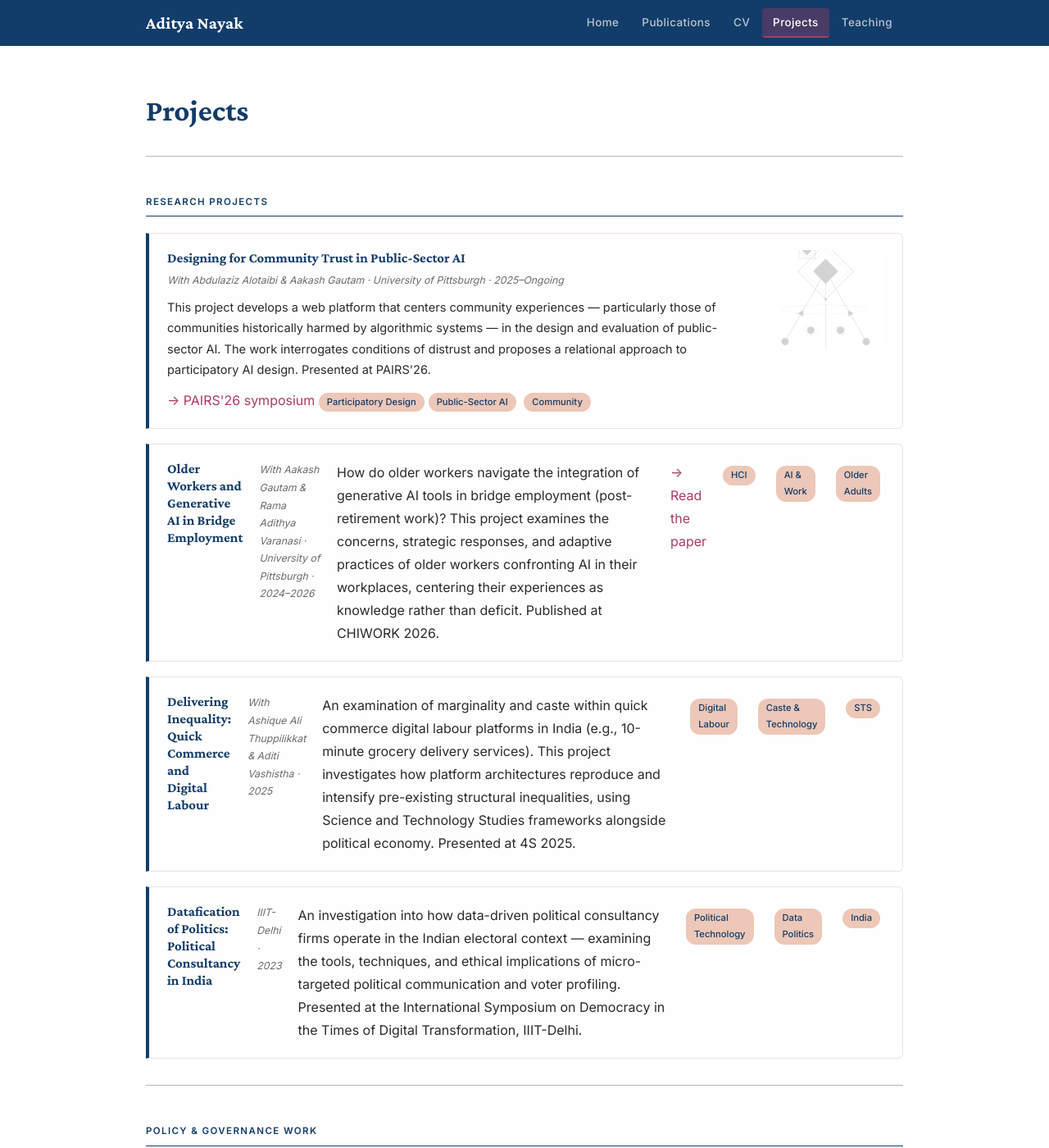
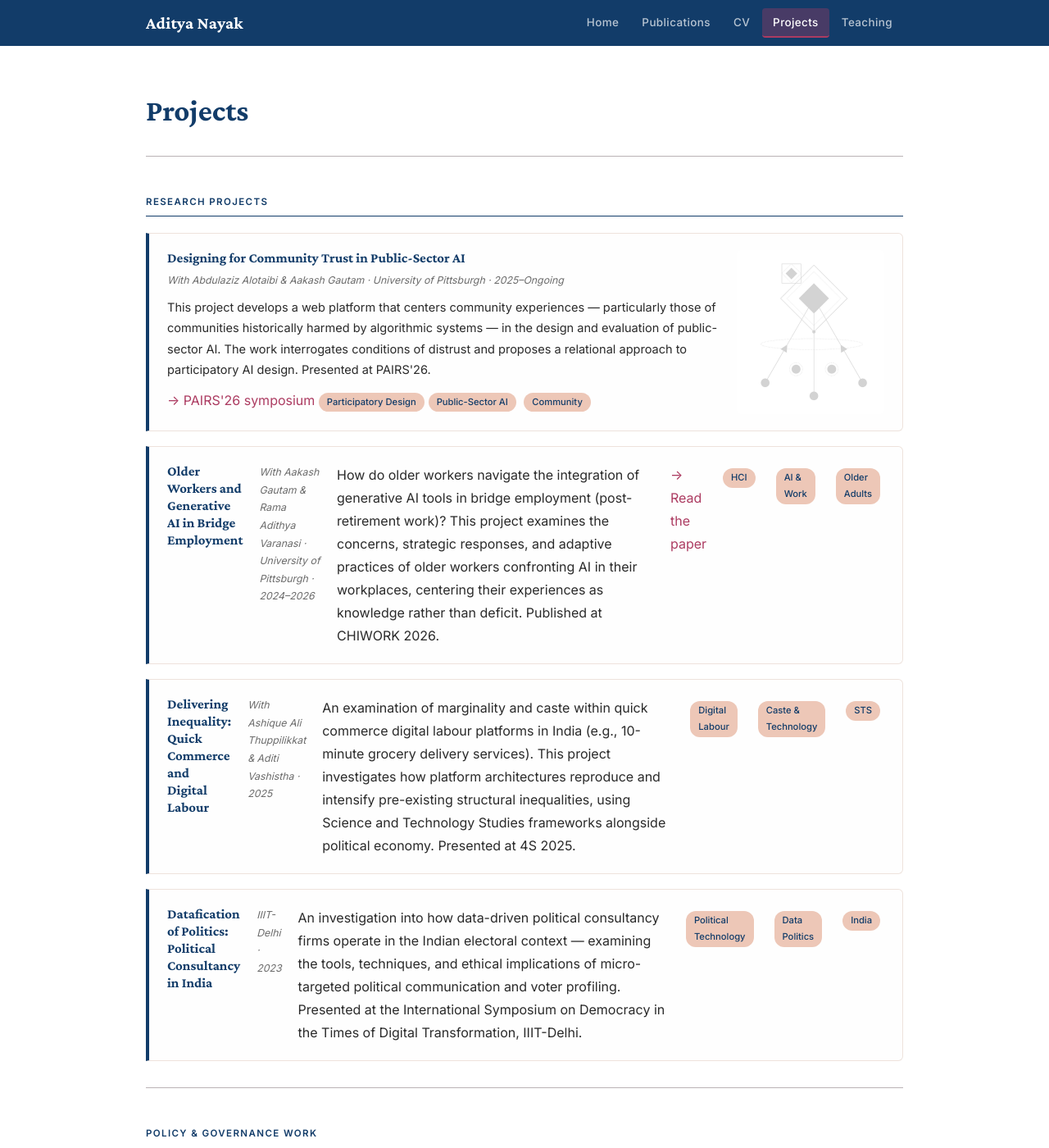
Before and after one commit to adityanayak-info/adityanayak-info.github.io, a Jekyll site: the page built from projects.md, in a window 1280 px wide and 1400 px high. Shown: the whole window at 82% size. Built offline with Jekyll 4.4.1, drawn with Linux system fonts in a browser that asks for light colours.

Commit message:
Update style.css

```diff
--- a/assets/css/style.css
+++ b/assets/css/style.css
@@ -450,12 +450,12 @@
 
 .project-card-img {
   flex-shrink: 0;
-  width: 150px;
+  width: 180px;
 }
 
 .project-card-img img {
   width: 100%;
-  height: 120px;
+  height: 200px;
   object-fit: cover;
   border-radius: 6px;
   filter: grayscale(100%);
```
